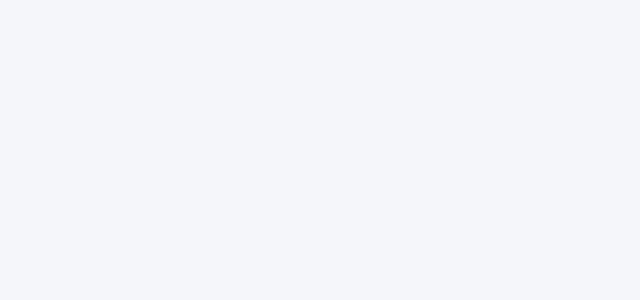
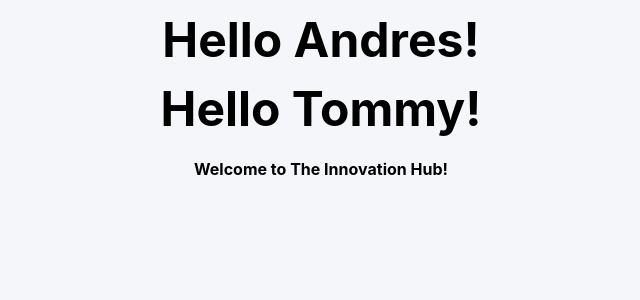
Before and after one commit to FSUInnovationHub/habit_tracker, a React (Create React App) app: page / in a window 1280 px wide. Shown: the top 300 px of the page, without its empty margins (319-959 px from the left). Built offline with nearby package versions, Linux system fonts and the light colour scheme.

Commit message:
Final video 3 code

```diff
--- a/src/App.js
+++ b/src/App.js
@@ -1,20 +1,19 @@
 import './App.css';
+import Heading from './components/Heading';
+import Text from './components/Text';
 
 function App() {
-
   return (
     <div className="App" >
+
+      <Heading name='Andres' />
+
+      <Heading name='Tommy' />
+
+      <Text text='Welcome to The Innovation Hub!' />
 
     </div>
   );
 }
 
 export default App;
-
-const initial_state = {
-  name:'',
-  counter:0,
-  lastUpdated:'',
-  prevUpdated:'',
-  completed:false
-}
--- /dev/null
+++ b/src/components/Heading.js
@@ -0,0 +1,13 @@
+import React from 'react'
+
+const Heading = ({ name }) => {
+    return (
+        <div>
+            <h1>
+                Hello {name}!
+            </h1>
+        </div>
+    )
+}
+
+export default Heading
--- /dev/null
+++ b/src/components/Text.js
@@ -0,0 +1,13 @@
+import React from 'react'
+
+const Text = ({ text }) => {
+    return(
+        <div>
+            <h4>
+                {text}
+            </h4>
+        </div>
+    )
+}
+
+export default Text
```
